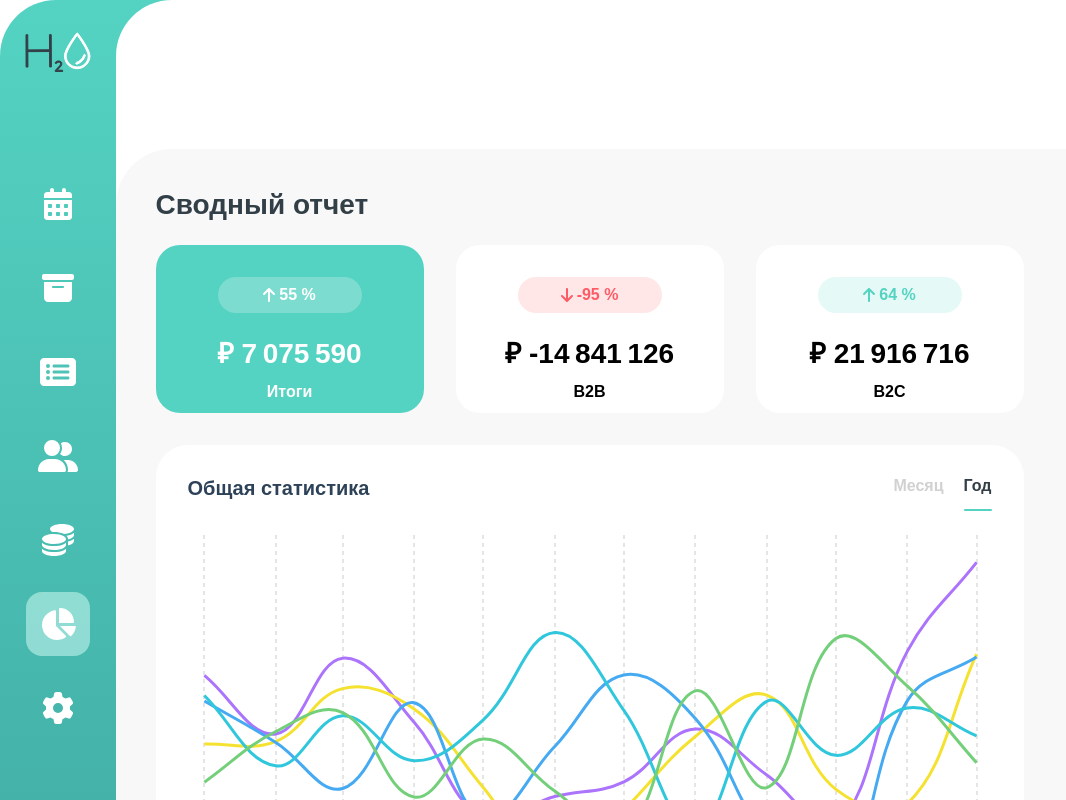
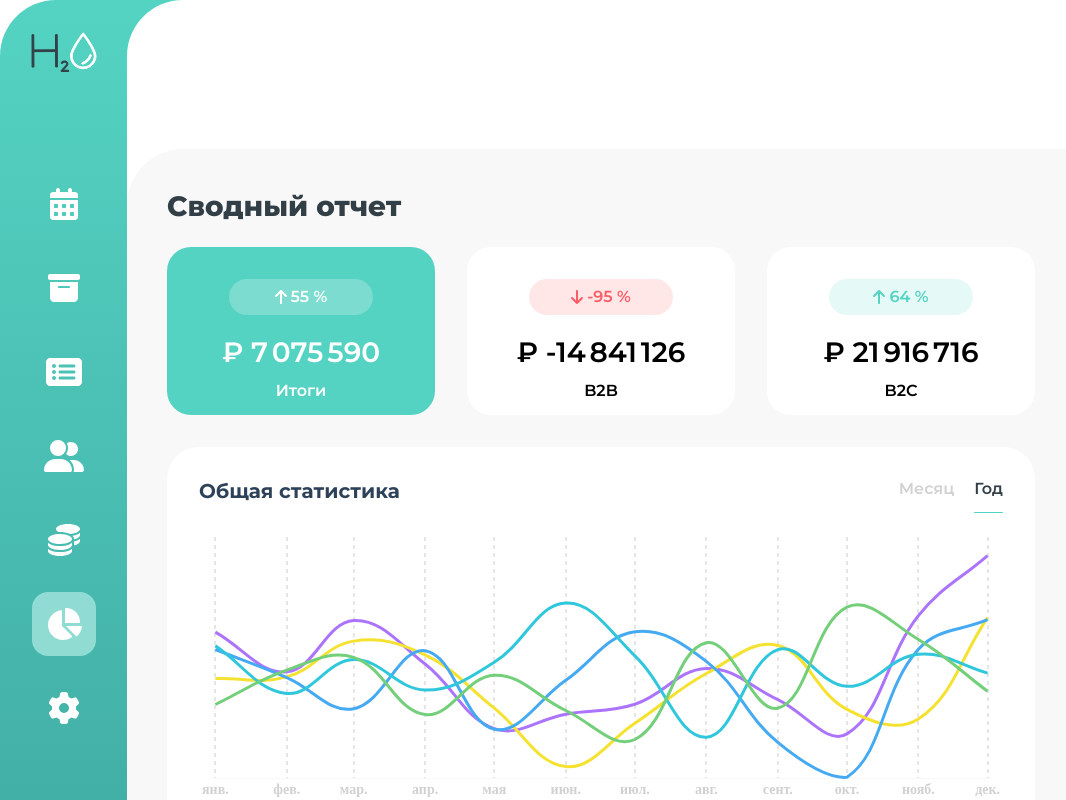
Before and after one commit to RomanChervakov/h2o, a React (Vite) app: page / in a window 1280 px wide. Shown: the top 800 px of the page, without its empty margins (0-1066 px from the left). Built offline with nearby package versions, Linux system fonts and the light colour scheme.

Commit message:
fixed font

```diff
--- a/src/components/general-statistics/general-statistics-legend/GeneralStatisticsLegend.tsx
+++ b/src/components/general-statistics/general-statistics-legend/GeneralStatisticsLegend.tsx
@@ -31,6 +31,7 @@
     <div className={styles.legendContainer}>
       {datasets.map(({ label, borderColor, data }) => (
         <LabelMarker
+          key={label}
           label={TRANSACTION_TITLES[label]}
           color={borderColor}
           value={data.reduce((acc, amount) => acc + amount, 0)}
--- a/src/components/layout/layout-sidebar/LayoutSidebar.module.scss
+++ b/src/components/layout/layout-sidebar/LayoutSidebar.module.scss
@@ -1,6 +1,7 @@
 .sidebar {
   display: flex;
   flex-direction: column;
+  flex-shrink: 0;
   align-items: center;
   width: 127px;
   height: 100%;
--- a/src/components/line-chart/LineChart.tsx
+++ b/src/components/line-chart/LineChart.tsx
@@ -36,6 +36,7 @@
 export default function LineChart({ data, unit }: ILineChartProps) {
   const options: ChartOptions<"line"> = {
     responsive: true,
+    aspectRatio: 2.8,
     plugins: {
       title: {
         display: false,
--- a/src/components/problem-zones/ProblemZones.tsx
+++ b/src/components/problem-zones/ProblemZones.tsx
@@ -28,6 +28,7 @@
       <h2 className={styles.heading}>Проблемные зоны</h2>
       {randomData.map(({ label, value }) => (
         <LabelMarker
+          key={label}
           label={label}
           value={value}
           color={value < CRITICAL_VALUE ? "#F7B731" : "#FC5C65"}
--- a/src/global.css
+++ b/src/global.css
@@ -1,11 +1,15 @@
+@import url('https://fonts.googleapis.com/css2?family=Montserrat:ital,wght@0,100..900;1,100..900&display=swap');
+
 *,
 *::before,
 *::after {
   box-sizing: border-box;
 }
 
+/* заменил Proxima Nova шрифт аналогом */
+
 :root {
-  font-family: "Proxima Nova", sans-serif;
+  font-family: Montserrat, sans-serif;
   height: 100%;
 }
 
```
